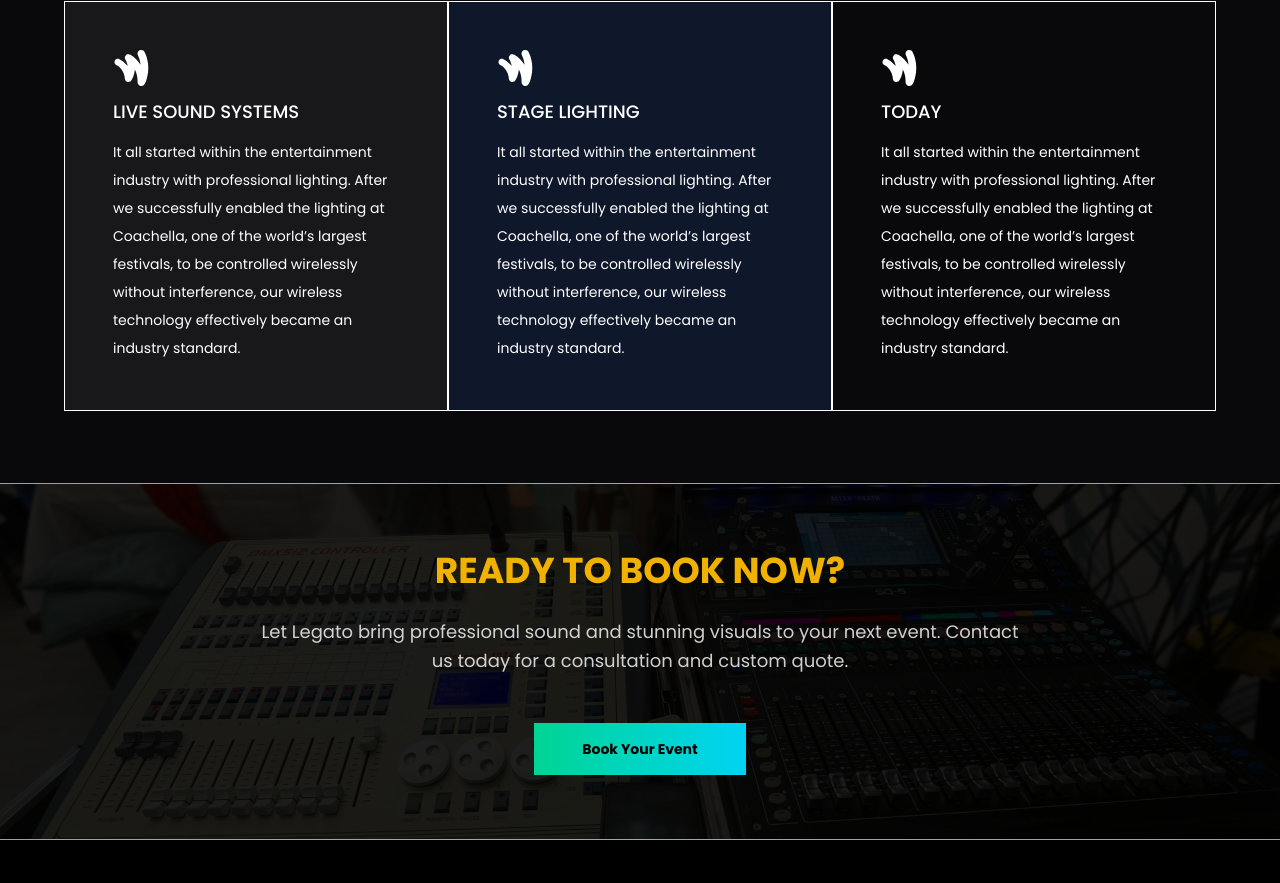
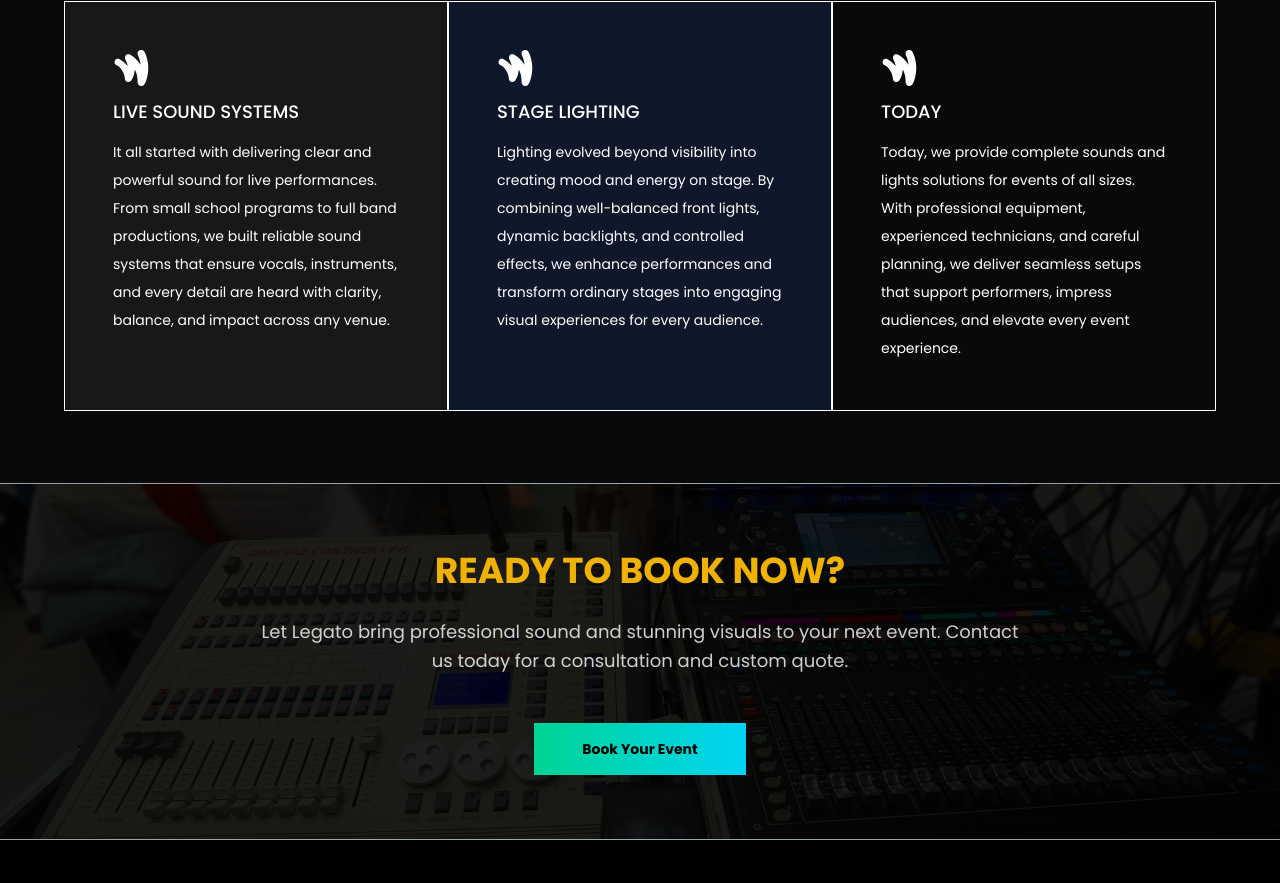
Before and after one commit to pjguitar15/legato-website, a Next.js app: page /sounds-and-lights in a window 1280 px wide. Shown: the part 1471-2354 px from the top of the page. Built offline with nearby package versions, Linux system fonts and the light colour scheme.

Commit message:
added some content corrections

```diff
--- a/app/components/sections/CompaniesThatBooked.tsx
+++ b/app/components/sections/CompaniesThatBooked.tsx
@@ -72,7 +72,7 @@ const CompaniesThatBooked = () => {
         viewport={{ once: true }}
         transition={{ duration: 0.6 }}
       >
-        Companies that trust Legato
+        Companies that have booked Legato
       </motion.h6>
 
       <motion.div
--- a/app/components/ui/InfoPillars.tsx
+++ b/app/components/ui/InfoPillars.tsx
@@ -35,13 +35,7 @@ const InfoPillars = () => {
         >
           <div className='text-4xl text-white'>{item.icon}</div>
           <h6 className='text-lg font-medium uppercase'>{item.title}</h6>
-          <p className='text-sm leading-7'>
-            It all started within the entertainment industry with professional
-            lighting. After we successfully enabled the lighting at Coachella,
-            one of the world’s largest festivals, to be controlled wirelessly
-            without interference, our wireless technology effectively became an
-            industry standard.
-          </p>
+          <p className='text-sm leading-7'>{item.description}</p>
         </div>
       ))}
     </section>
```
